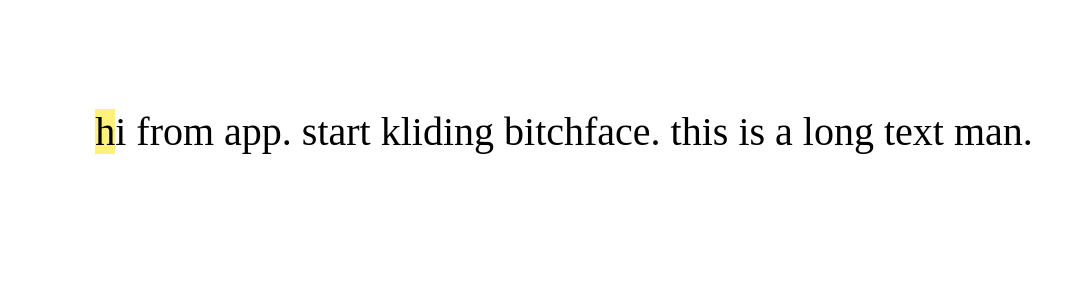
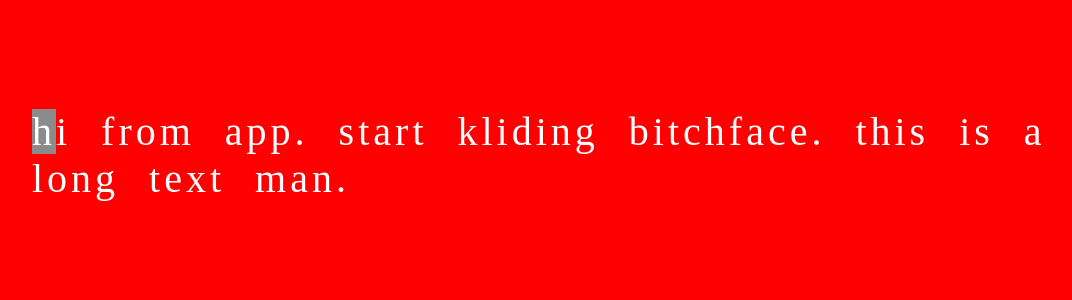
Before and after one commit to yagiro/nekuda, a React (Vite) app: page / in a window 1280 px wide. Shown: the top 300 px of the page, without its empty margins (76-1148 px from the left). Built offline with nearby package versions, Linux system fonts and the light colour scheme; a web font is replaced by a local one.

Commit message:
change to red style

```diff
--- a/src/app/App.scss
+++ b/src/app/App.scss
@@ -1,4 +1,8 @@
 @import url('https://fonts.googleapis.com/css2?family=Patua+One&display=swap');
+
+body {
+    background: red;
+}
 
 .app {
     display: flex;
--- a/src/app/klidi/Klidi.scss
+++ b/src/app/klidi/Klidi.scss
@@ -1,12 +1,15 @@
 .main-text {
     font-family: 'Patua One', cursive;
     font-size: 2.5em;
+    letter-spacing: 0.1em;
+    word-spacing: 0.4em;
+    color: white;
 }
 
 .completed-text {
-    background: #a8ed93;
+    background: #505050; // #a8ed93;
 }
 
 .next-char {
-    background: #fff179;
+    background: #8b8b8b; // #fff179;
 }
```
